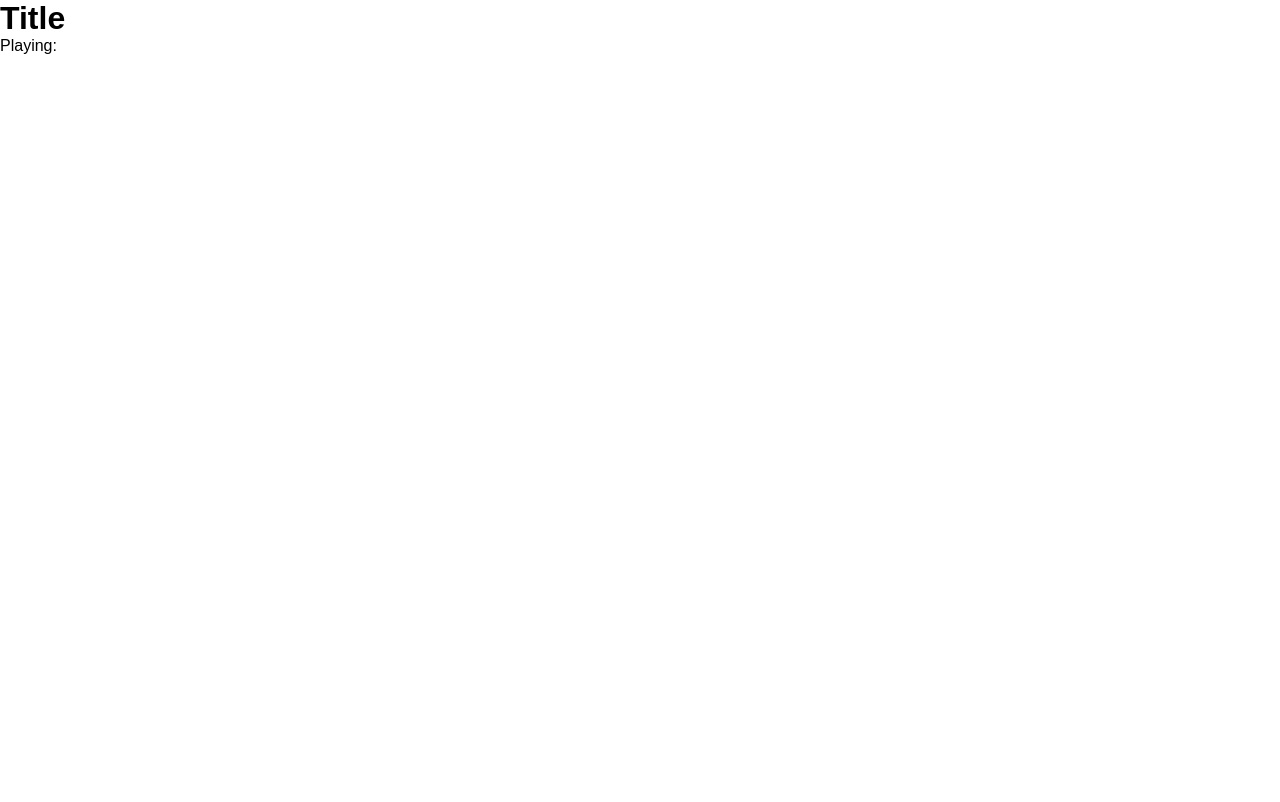
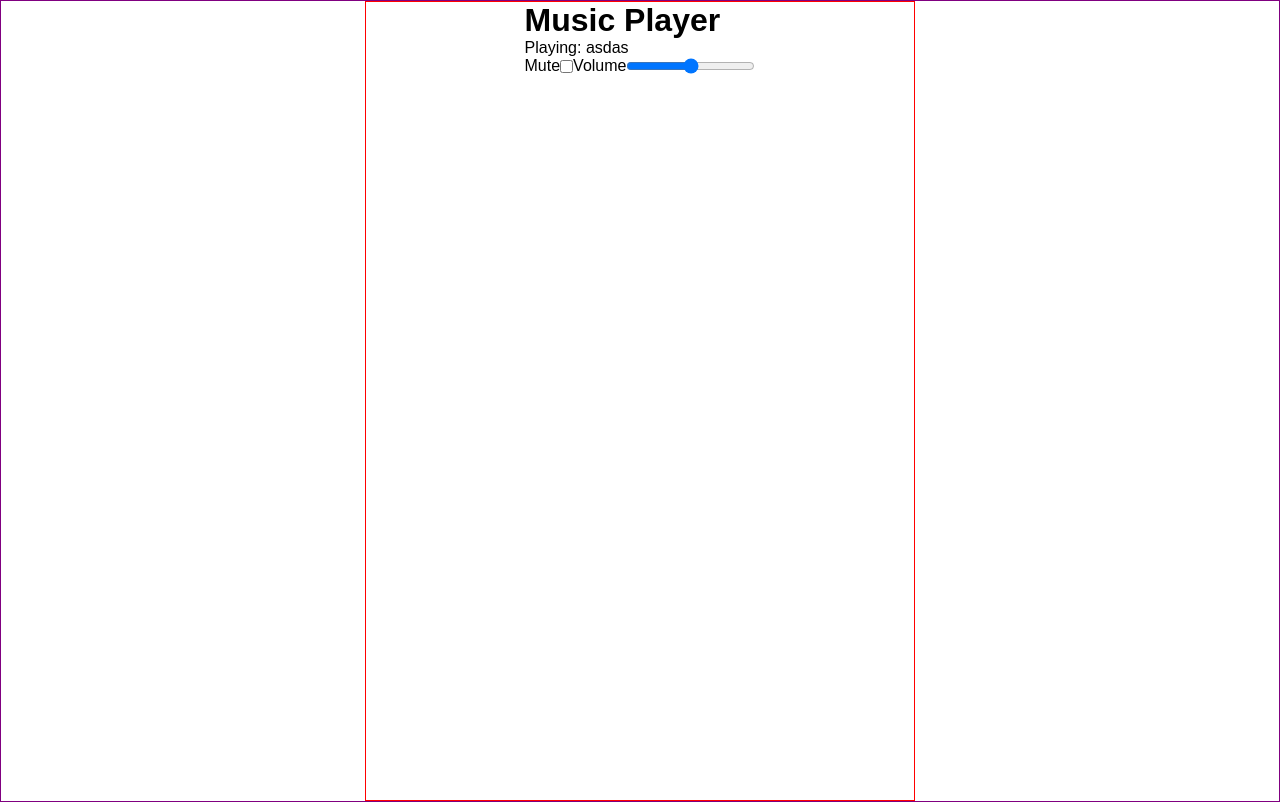
Before and after one commit to ranierepsa/js-music-player, a plain HTML site: page index.html in a window 1280 px wide. Drawn offline with Linux system fonts and the light colour scheme; a web font is replaced by a local one.

Commit message:
feat: Adding some css classes and refining html structure

```diff
--- a/index.html
+++ b/index.html
@@ -3,7 +3,7 @@
 <head>
     <meta charset="UTF-8">
     <meta name="viewport" content="width=device-width, initial-scale=1.0">
-    <title>Document</title>
+    <title>Music Player</title>
 
     <!-- My CSS -->
     <link rel="stylesheet" href="./src/css/reset.css">
@@ -16,18 +16,28 @@
 </head>
 <body>
     <div class="container">
-        <header>
-            <h1>Title</h1>
+        <header class="player-section">
+            <h1>Music Player</h1>
             <div>
-                <p>Playing:</p>
-                <p class="songName"></p>
+                <p>Playing: <span class="songName">asdas</span></p>
             </div>
-            <!-- <span>volume</span> -->
-            <!-- <input type="range" class="volume"> -->
+            <div class="div-controllers">
+                <div class="controller">
+                    <p>Mute</p>
+                    <input type="checkbox" id="mute-checkbox">
+                </div>
+                <div class="controller">
+                    <p>Volume</p>
+                    <input type="range" id="volume-picker" class="volume" step="0.1" min="0" max="1" value="0.5">
+                </div>
+            </div>
         </header>
-        <main>
+        <main class="player-section">
 
         </main>
+        <footer class="player-section">
+
+        </footer>
     </div>
 </body>
 </html>
--- a/src/css/main.css
+++ b/src/css/main.css
@@ -0,0 +1,30 @@
+body {
+    width: 100%;
+    border: 1px solid purple;
+    display: flex;
+    flex-direction: column;
+    align-items: center;
+}
+
+.container {
+    width: 550px;
+    height: 100vh;
+    display: flex;
+    flex-direction: column;
+    align-items: center;
+    border: 1px solid red;
+}
+
+.div-controllers {
+    display: flex;
+    flex-direction: row;
+    justify-content: space-between;
+    align-items: center;
+}
+
+.controller {
+    display: flex;
+    flex-direction: row;
+    justify-content: space-between;
+    align-items: center;
+}
```
